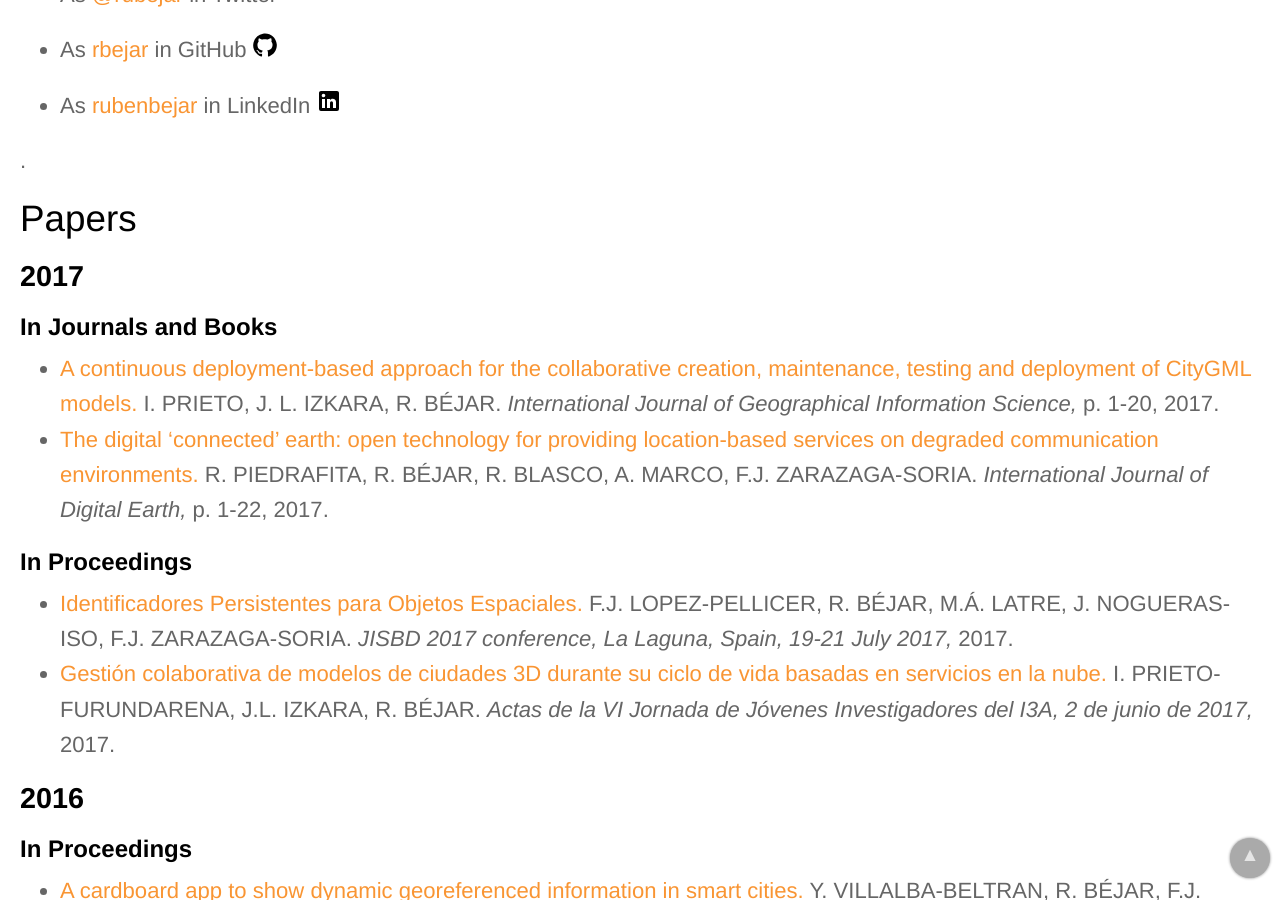
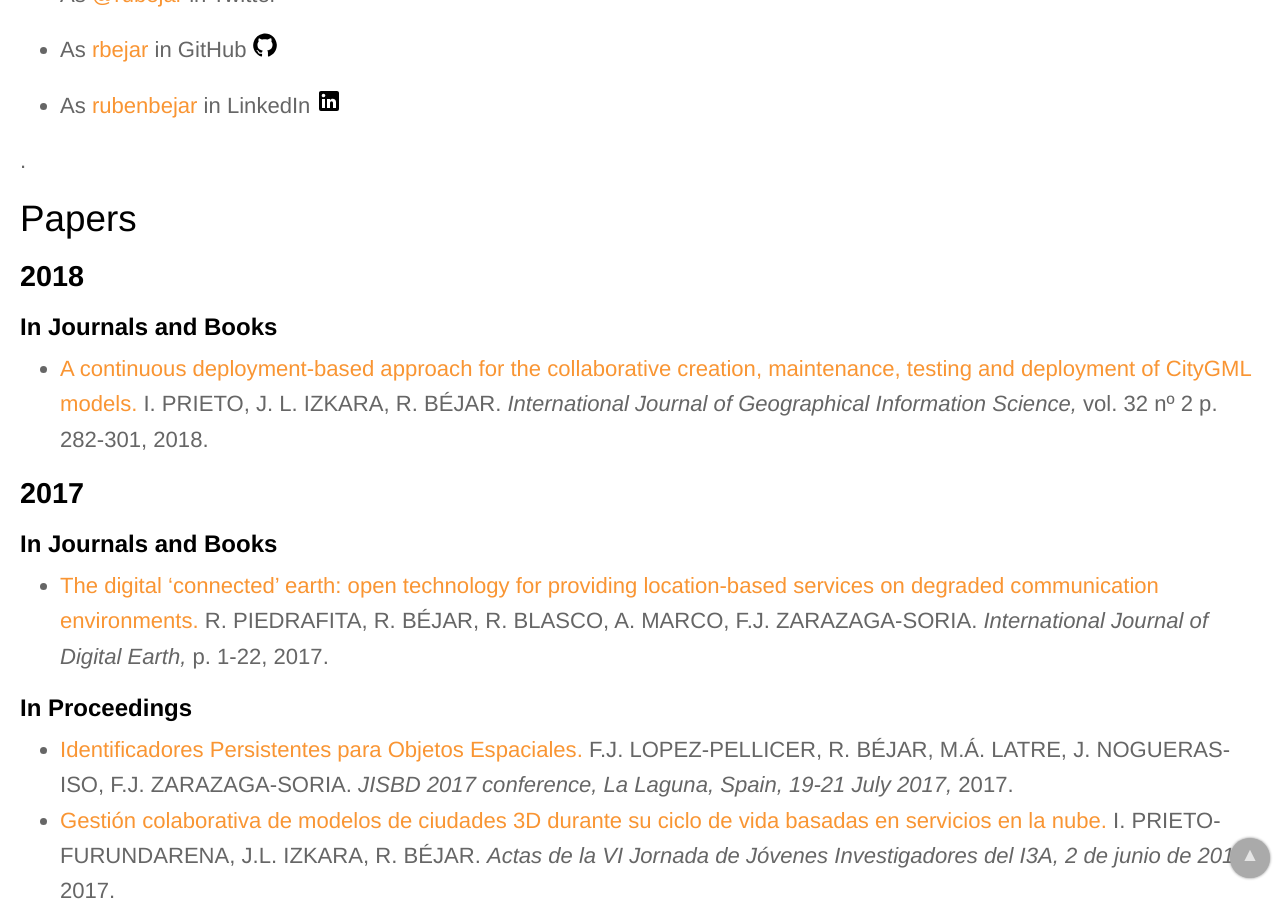
Before and after one commit to IAAA-Lab/IAAA-Lab.github.io, a Jekyll site: the page built from _staff/rbejar.md, in a window 1280 px wide and 900 px high, scrolled down 931 px. Built offline with Jekyll 4.4.1, drawn with Linux system fonts in a browser that asks for light colours.

Commit message:
Actualizado art ijgis 2018

```diff
--- a/_data/papers.yml
+++ b/_data/papers.yml
@@ -1,20 +1,20 @@
 # Importante: dentro de este fichero los artículos tienen que estar ordenados por año
 # (los más recientes primero) y dentro de cada año primero van los libros, luego los
 # artículos de revista y capítulos de libro y finalmente los artículos de congresos
+# -------------------
+- title: "A continuous deployment-based approach for the collaborative creation, maintenance, testing and deployment of CityGML models"
+  url: http://www.tandfonline.com/doi/full/10.1080/13658816.2017.1393543
+  authors: I. PRIETO, J. L. IZKARA, R. BÉJAR
+  publication: "International Journal of Geographical Information Science"
+  publication_detail: "vol. 32 nº 2 p. 282-301"
+  year: 2018
+  doi: 10.1080/13658816.2017.1393543
 # -------------------
 - title: "IDEZar: La Infraestructura de Datos Abiertos Espaciales del Ayuntamiento de Zaragoza (2004 - )"
   url: https://zaguan.unizar.es/record/60894?ln=es
   authors: M.J. FERNÁNDEZ RUÍZ, F.J. ZARAZAGA-SORIA
   publication_book: "Zaragoza: Universidad de Zaragoza"
   year: 2017
-# -------------------
-- title: "A continuous deployment-based approach for the collaborative creation, maintenance, testing and deployment of CityGML models"
-  url: http://www.tandfonline.com/doi/full/10.1080/13658816.2017.1393543
-  authors: I. PRIETO, J. L. IZKARA, R. BÉJAR
-  publication: "International Journal of Geographical Information Science"
-  publication_detail: "p. 1-20"
-  year: 2017
-  doi: 10.1080/13658816.2017.1393543
 # -------------------
 - title: "Aggregation-based information retrieval system for geospatial data catalogs"
   url: http://www.tandfonline.com/doi/full/10.1080/13658816.2017.1319949
```
